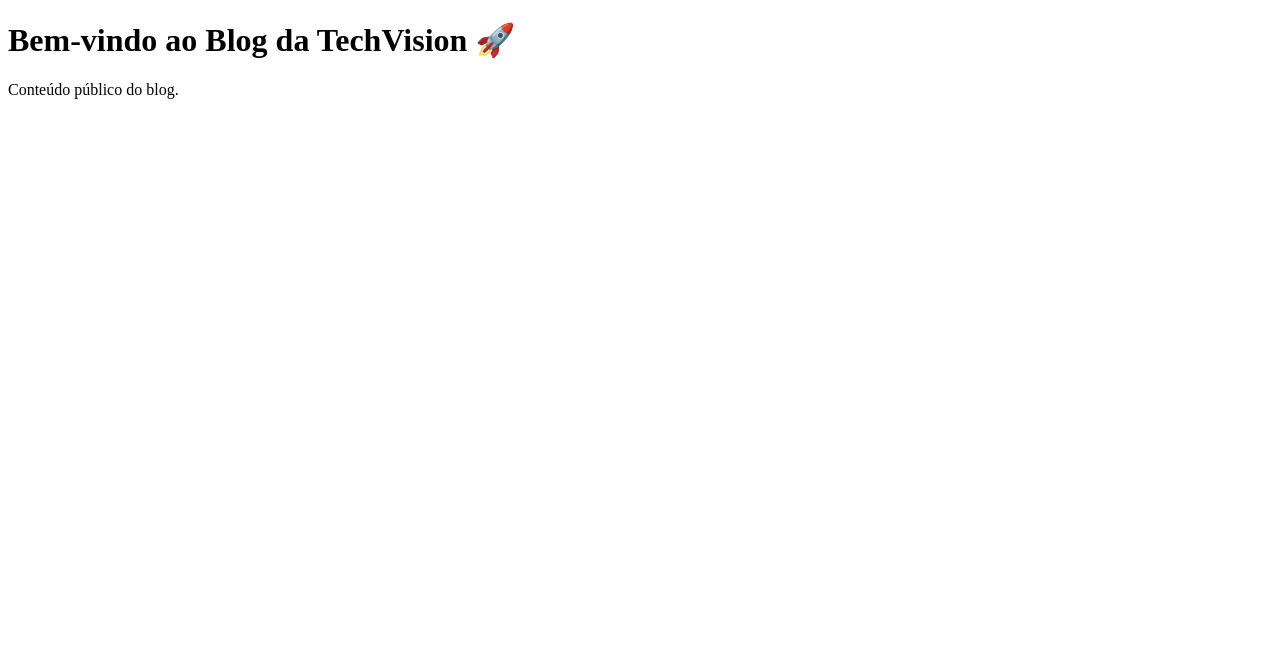
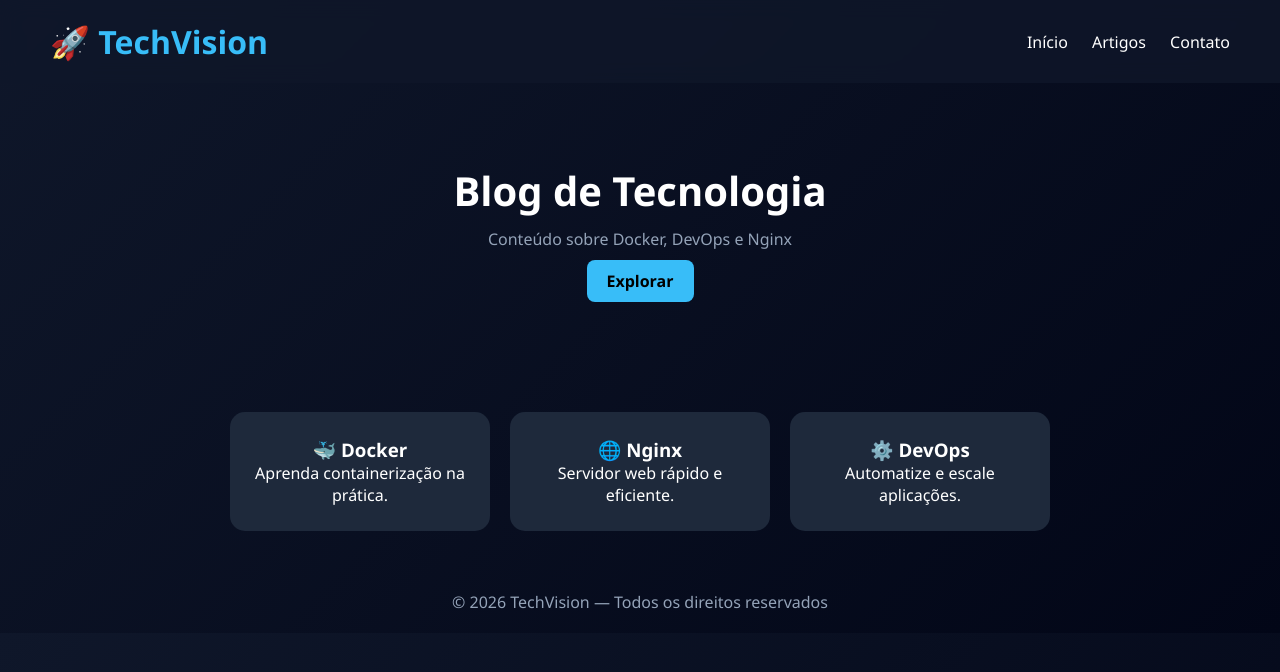
Before and after one commit to CeliaRaizer/Atividade-Docker-NGINX, a plain HTML site: page techvision/blog/index.html in a window 1280 px wide. Shown: the top 672 px of the page. Drawn offline with Linux system fonts and the light colour scheme.

Commit message:
Index arrumado

```diff
--- a/techvision/blog/index.html
+++ b/techvision/blog/index.html
@@ -1,10 +1,144 @@
 <!DOCTYPE html>
-<html>
+<html lang="pt-BR">
 <head>
+  <meta charset="UTF-8">
   <title>TechVision Blog</title>
+
+  <style>
+    * {
+      margin: 0;
+      padding: 0;
+      box-sizing: border-box;
+      font-family: 'Segoe UI', sans-serif;
+    }
+
+    body {
+      background: linear-gradient(135deg, #0f172a, #020617);
+      color: white;
+    }
+
+    header {
+      display: flex;
+      justify-content: space-between;
+      align-items: center;
+      padding: 20px 50px;
+      background: rgba(15, 23, 42, 0.8);
+      backdrop-filter: blur(10px);
+    }
+
+    header h1 {
+      color: #38bdf8;
+    }
+
+    nav a {
+      color: white;
+      text-decoration: none;
+      margin-left: 20px;
+      transition: 0.3s;
+    }
+
+    nav a:hover {
+      color: #38bdf8;
+    }
+
+    .hero {
+      text-align: center;
+      padding: 80px 20px;
+    }
+
+    .hero h2 {
+      font-size: 2.5rem;
+      margin-bottom: 10px;
+    }
+
+    .hero p {
+      color: #94a3b8;
+      margin-bottom: 20px;
+    }
+
+    .btn {
+      background: #38bdf8;
+      color: black;
+      padding: 10px 20px;
+      border-radius: 8px;
+      text-decoration: none;
+      font-weight: bold;
+      transition: 0.3s;
+    }
+
+    .btn:hover {
+      background: #0ea5e9;
+    }
+
+    .cards {
+      display: flex;
+      justify-content: center;
+      gap: 20px;
+      padding: 40px;
+      flex-wrap: wrap;
+    }
+
+    .card {
+      background: #1e293b;
+      padding: 25px;
+      border-radius: 15px;
+      width: 260px;
+      text-align: center;
+      transition: 0.3s;
+    }
+
+    .card:hover {
+      transform: translateY(-10px);
+      box-shadow: 0 10px 30px rgba(56, 189, 248, 0.3);
+    }
+
+    footer {
+      text-align: center;
+      padding: 20px;
+      color: #94a3b8;
+    }
+  </style>
 </head>
+
 <body>
-  <h1>Bem-vindo ao Blog da TechVision 🚀</h1>
-  <p>Conteúdo público do blog.</p>
+
+<header>
+  <h1>🚀 TechVision</h1>
+  <nav>
+    <a href="#">Início</a>
+    <a href="#">Artigos</a>
+    <a href="#">Contato</a>
+  </nav>
+</header>
+
+<section class="hero">
+  <h2>Blog de Tecnologia</h2>
+  <p>Conteúdo sobre Docker, DevOps e Nginx</p>
+  <a href="#" class="btn">Explorar</a>
+</section>
+
+<section class="cards">
+
+  <div class="card">
+    <h3>🐳 Docker</h3>
+    <p>Aprenda containerização na prática.</p>
+  </div>
+
+  <div class="card">
+    <h3>🌐 Nginx</h3>
+    <p>Servidor web rápido e eficiente.</p>
+  </div>
+
+  <div class="card">
+    <h3>⚙️ DevOps</h3>
+    <p>Automatize e escale aplicações.</p>
+  </div>
+
+</section>
+
+<footer>
+  © 2026 TechVision — Todos os direitos reservados
+</footer>
+
 </body>
 </html>
```
Also changed, not shown: techvision/docs/index.html (+49 -3 lines).
